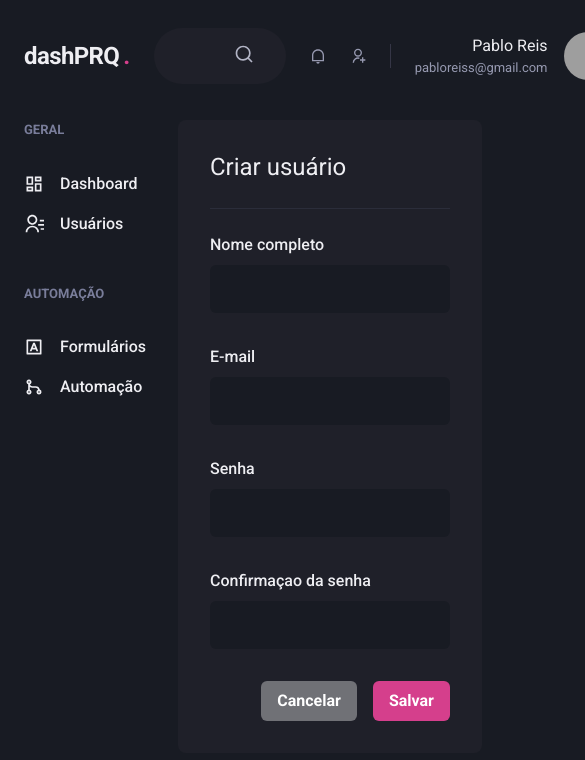
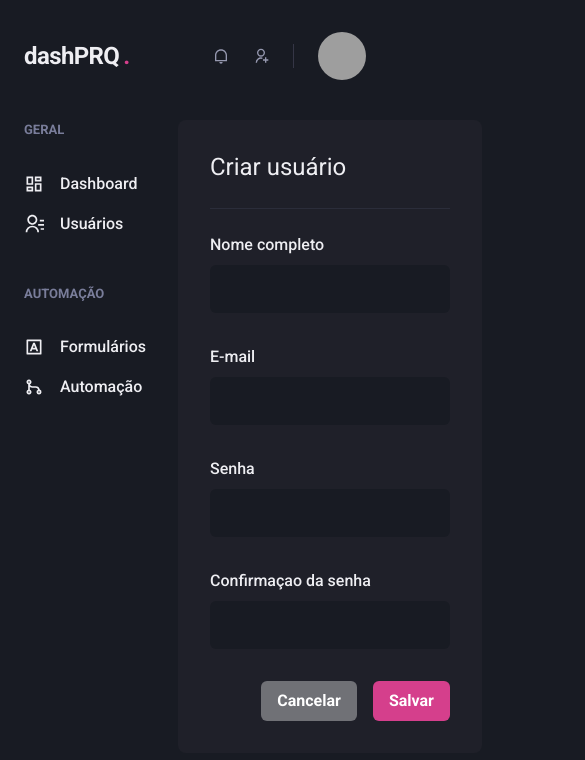
Before and after one commit to pabloreis/prq-dashboard, a Next.js app: page /users/create in a window 390 px wide. Shown: the top 760 px of the page, 585 px wide, since content can reach past the window. Built offline with nearby package versions, Linux system fonts and the light colour scheme; grey boxes are pictures that could not be loaded.

Commit message:
refactor: hide profile info and search box when tablet/mobile

```diff
--- a/src/components/Header/Profile.tsx
+++ b/src/components/Header/Profile.tsx
@@ -1,14 +1,20 @@
-import { Avatar, Box, Flex, Text } from "@chakra-ui/react";
+import { Avatar, Box, Flex, Text } from '@chakra-ui/react';
 
-export function Profile() {
+interface ProfileProps {
+  showProfileData?: boolean;
+}
+
+export function Profile({ showProfileData = true }: ProfileProps) {
   return (
     <Flex align="center">
+      {showProfileData && (
         <Box mr="4" textAlign="right">
           <Text>Pablo Reis</Text>
           <Text color="gray.300" fontSize="small">
             pabloreiss@gmail.com
           </Text>
         </Box>
+      )}
 
       <Avatar
         size="md"
--- a/src/components/Header/index.tsx
+++ b/src/components/Header/index.tsx
@@ -1,11 +1,16 @@
-import { Flex } from "@chakra-ui/react";
+import { Flex, useBreakpointValue } from '@chakra-ui/react';
 
-import { Logo } from "./Logo";
-import { NotificationsNav } from "./NotificationsNav";
-import { Profile } from "./Profile";
-import { SearchBox } from "./SearchBox";
+import { Logo } from './Logo';
+import { NotificationsNav } from './NotificationsNav';
+import { Profile } from './Profile';
+import { SearchBox } from './SearchBox';
 
 export default function Header() {
+  const isWideVersion = useBreakpointValue({
+    base: false,
+    lg: true,
+  });
+
   return (
     <Flex
       as="header"
@@ -19,11 +24,11 @@
     >
       <Logo />
 
-      <SearchBox />
+      {isWideVersion && <SearchBox />}
 
       <Flex align="center" ml="auto">
         <NotificationsNav />
-        <Profile />
+        <Profile showProfileData={isWideVersion} />
       </Flex>
     </Flex>
   );
```
Lines whose indentation alone changed are shown as unchanged.
